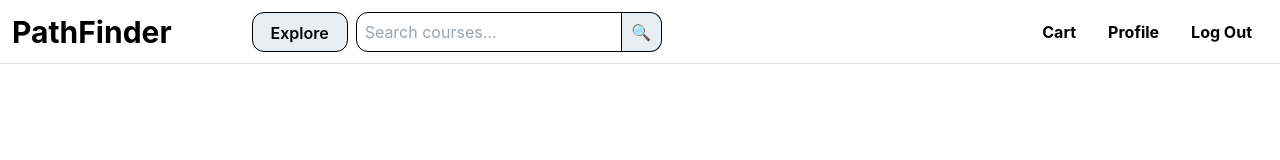
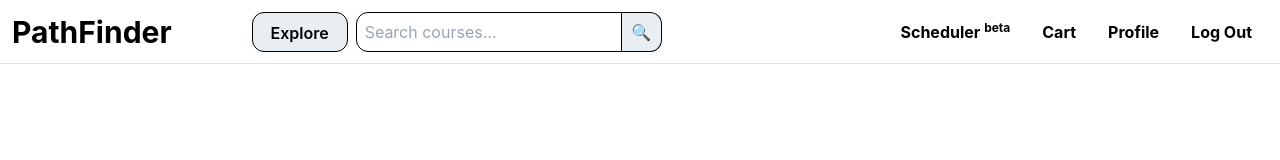
Before and after one commit to ECE444-2021Fall/project1-education-pathways-group-13-shazam, a Next.js app in the folder pathfinder-frontend/: page /cart in a window 1280 px wide. Shown: the top 160 px of the page. Built offline with nearby package versions, Linux system fonts and the light colour scheme; no server answers.

Commit message:
Added scheduler link to navbar

```diff
--- a/pathfinder-frontend/components/navbar.js
+++ b/pathfinder-frontend/components/navbar.js
@@ -46,6 +46,9 @@ function NavBar() {
             </div>
           </div>
           <div className={styles.sectionB}>
+            <Link href="/scheduler">
+              <a>Scheduler <sup>beta</sup></a>
+            </Link>
             <Link href="/cart">
               <a>Cart</a>
             </Link>
```
